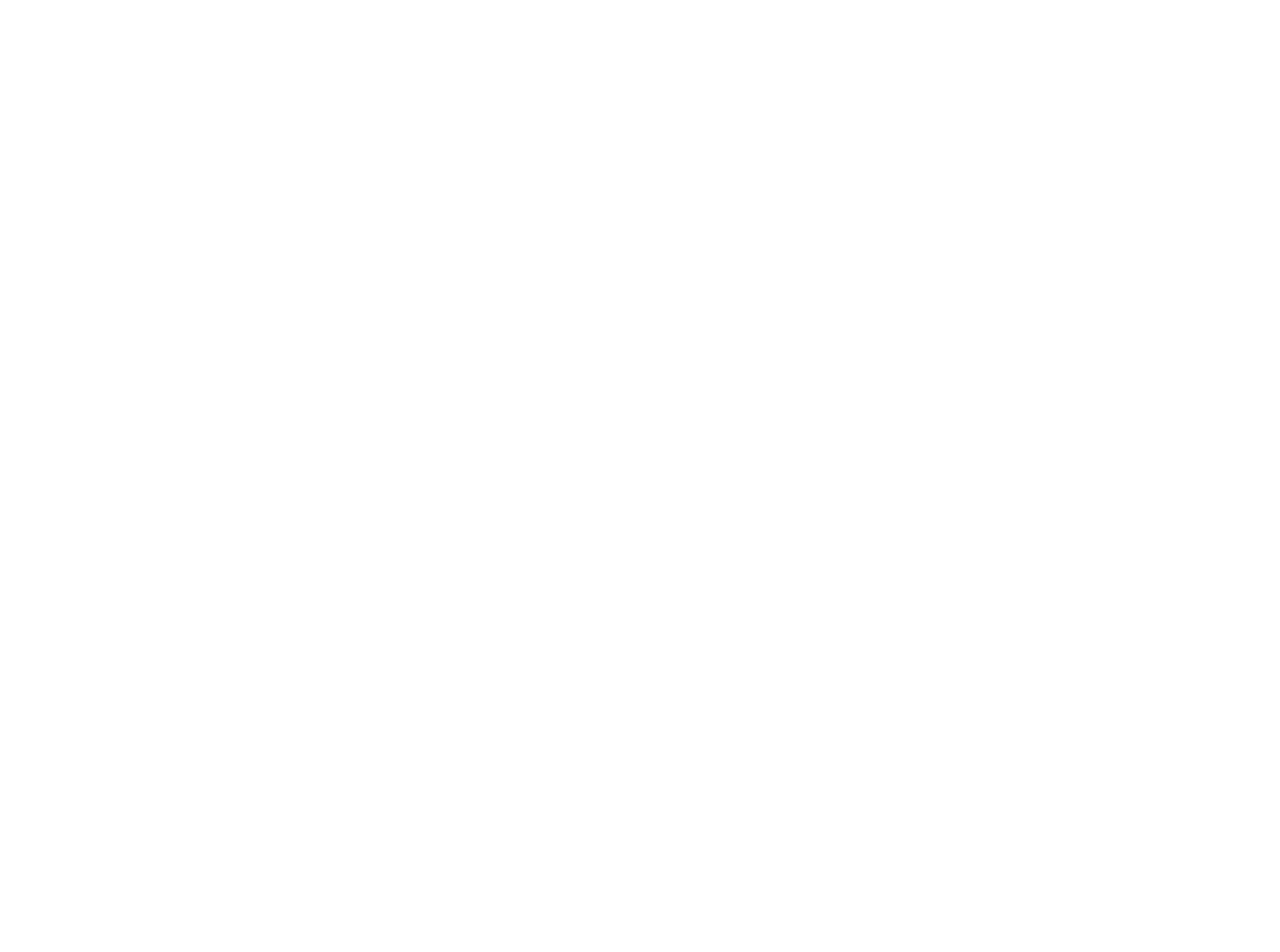
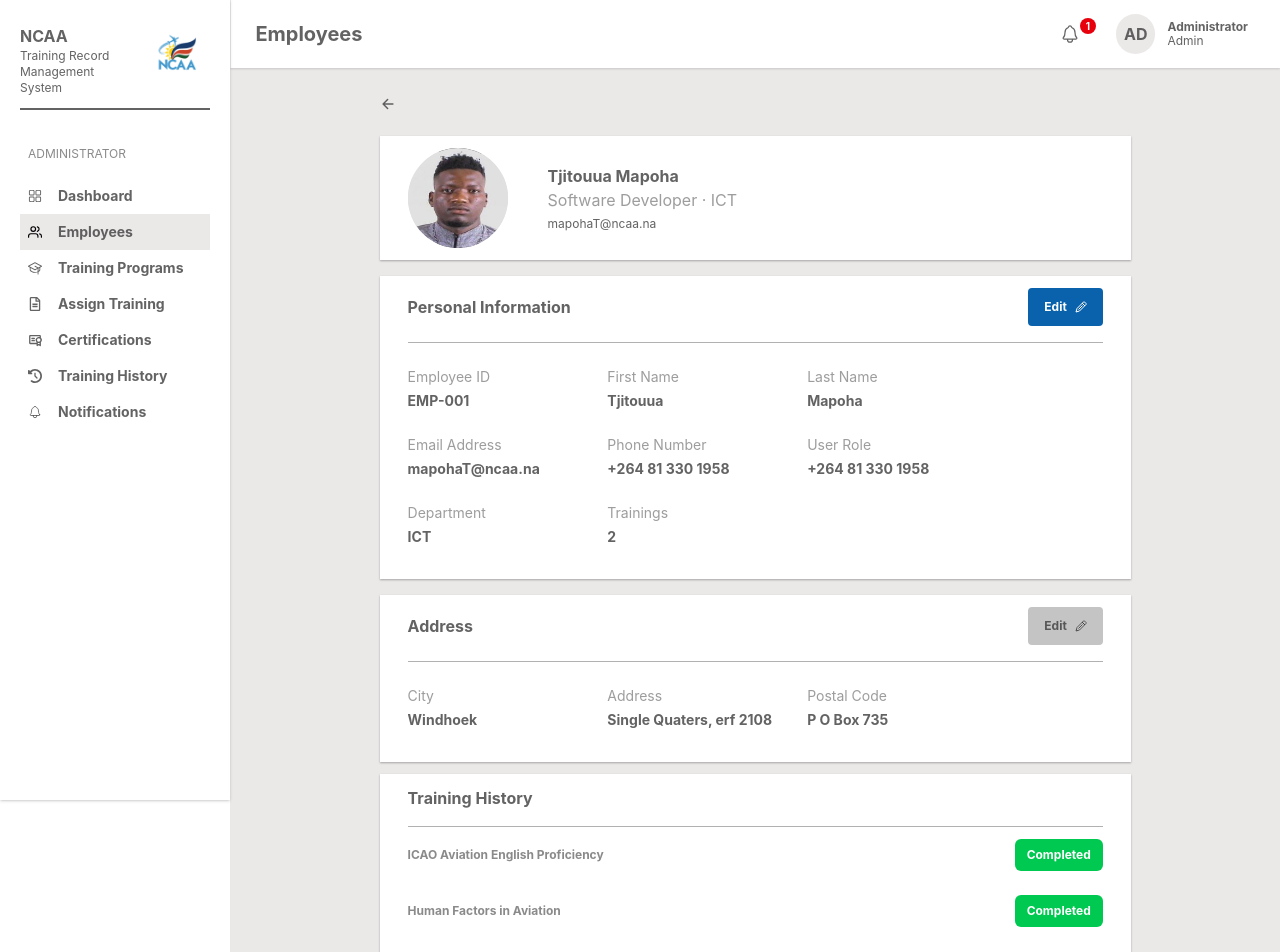
Before and after one commit to Tjitouua/ncaa, a React (Vite) app: page /admin/employees/employee_details in a window 1280 px wide. Before the commit this address had no page. Shown: the top 952 px of the page. Before the commit the page ends 800 px from the top, so only its background shows below. Built offline with nearby package versions, Linux system fonts and the light colour scheme.

Commit message:
Started with the employee details page

```diff
--- a/src/App.tsx
+++ b/src/App.tsx
@@ -10,6 +10,7 @@
 import TrainingHistory from './pages/administrator/TrainingHistory'
 import Notifications from './pages/administrator/Notifications'
 import EmployeeAdd from './pages/administrator/EmployeeAdd'
+import EmployeeDetails from './pages/administrator/EmployeeDetails'
 
 
 function App() {
@@ -20,6 +21,7 @@
           <Route path="/admin/dashboard" element={<Dashboard />} />
           <Route path="/admin/employees" element={<Employees />} />
           <Route path="/admin/employees/employee_add" element={<EmployeeAdd />} />
+          <Route path="/admin/employees/employee_details" element={<EmployeeDetails />} />
           <Route path="/admin/training_programs" element={<Programs />} />
           <Route path="/admin/assign_training" element={<Assign />} />
           <Route path="/admin/certifications" element={<Certifications />} />
--- /dev/null
+++ b/src/pages/administrator/EmployeeDetails.tsx
@@ -0,0 +1,140 @@
+import { useNavigate } from "react-router-dom";
+import Menu from "./components/Menu";
+import TopMenu from "./components/TopMenu";
+import { useState } from "react";
+import { IoArrowBack } from "react-icons/io5";
+import PrimaryButt from "../../ui/PrimaryButt";
+import { GrEdit } from "react-icons/gr";
+import DetailsInput from "./ui/DetailsInput";
+import SecondaryButt from "../../ui/SecondaryButt";
+
+
+
+
+const EmployeeDetails = () => {
+
+   const [showMenu, setShowMenu] = useState(false);
+
+   const navigate = useNavigate();
+
+   const training = [
+     {
+       name: "ICAO Aviation English Proficiency",
+       state: "Completed"
+     },
+     {
+        name: "Human Factors in Aviation",
+        state: "Completed"
+      },
+   ];
+
+
+   const employee = {
+      employeeId: "EMP-001",
+      firstName: "Tjitouua",
+      lastName: "Mapoha",
+      email: "mapohaT@ncaa.na",
+      phone: "+264 81 330 1958",
+      role: "Software Developer",
+      department: "ICT",
+      trainings: 2,
+      city: "Windhoek",
+      address: "Single Quaters, erf 2108",
+      postalCode: "P O Box 735"
+   };
+
+
+    return (
+       <div className="w-full min-h-screen flex">
+          <Menu showMenu={showMenu} setShowMenu={setShowMenu} />
+          <div className="w-full xl:w-[82%] min-h-screen text-secondary/80 bg-secondaryy">
+             <TopMenu setShowMenu={setShowMenu} title="Employees" />
+
+             <div className="w-full min-h-screen items-center flex flex-col gap-3 px-2 md:px-6 py-4">
+                {/* <div className="w-full"><label onClick={() => navigate("/admin/employees")}><IoArrowBack className="cursor-pointer hover:text-primary" /></label></div> */}
+                {/* Employee Profile Div  */}
+                <div className="w-3/4 min-h-screen flex flex-col gap-4 py-3">
+                <div className="w-full mb-2"><label onClick={() => navigate("/admin/employees")}><IoArrowBack className="cursor-pointer hover:text-primary" /></label></div>
+
+                    {/* Top Part  */}
+                    <div className="w-full py-3 px-7 flex gap-8 bg-white shadow-xs shadow-black/30  items-center">
+                         <div className="rounded-full w-25 h-25 bg-[url('/images/spillo.jpg')] bg-center bg-cover"><img src="/images/spillo.jpg" className="w-full rounded-full h-full" /></div>
+                         <div className="p-2 flex flex-col gap-1">
+                             <label className="font-bold">Tjitouua Mapoha</label>
+                             <label className="text-secondary/50 -mt-1">Software Developer · ICT</label>
+                             <label className="text-xs">mapohaT@ncaa.na</label>
+                         </div>
+                    </div>
+
+                  {/* <div className="grid items-start grid-cols-1 md:grid-cols-2 gap-5"> */}
+                    {/* Personal Information  */}
+                    <div className="py-3 pb-1 px-7 bg-white shadow-xs shadow-black/30 ">
+                        <div className="flex items-center justify-between pb-4 border-b border-secondary/40">
+                           <label className="font-bold">Personal Information</label>
+                           <PrimaryButt>Edit <GrEdit /></PrimaryButt>
+                        </div>
+                        <div className="w-full py-2">
+                           <div className="w-5/6 py-4 grid grid-cols-1 sm:grid-cols-2 md:grid-cols-3 gap-5">
+                              <DetailsInput label="Employee ID" value={employee.employeeId}/>
+                              <DetailsInput label="First Name" value={employee.firstName}/>
+                              <DetailsInput label="Last Name" value={employee.lastName}/>
+                              <DetailsInput label="Email Address" value={employee.email}/>
+                              <DetailsInput label="Phone Number" value={employee.phone}/>
+                              <DetailsInput label="User Role" value={employee.phone}/>
+                              <DetailsInput label="Department" value={employee.department}/>
+                              <DetailsInput label="Trainings" value={employee.trainings}/>
+                           </div>
+                        </div>
+                    </div>
+
+                    <div className="flex flex-col gap-3">
+                    {/* Address  */}
+                    <div className="py-3 pb-1 px-7 bg-white shadow-xs shadow-black/30 ">
+                        <div className="flex items-center justify-between pb-4 border-b border-secondary/40">
+                           <label className="font-bold">Address</label>
+                           <SecondaryButt className="!bg-secondary/30">Edit <GrEdit /></SecondaryButt>
+                        </div>
+                        <div className="w-full py-2">
+                           <div className="w-5/6 py-4 grid grid-cols-1 sm:grid-cols-2 md:grid-cols-3 gap-5">
+                              <DetailsInput label="City" value={employee.city}/>
+                              <DetailsInput label="Address" value={employee.address}/>
+                              <DetailsInput label="Postal Code" value={employee.postalCode}/>
+                           </div>
+                        </div>
+                    </div>
+                    {/* Training History  */}
+                    <div className="w-full py-3 pb-5 px-7 bg-white shadow-xs shadow-black/30 ">
+                        <div className="flex items-center justify-between pb-4 border-b border-secondary/40">
+                           <label className="font-bold">Training History</label>
+                           {/* <SecondaryButt className="!bg-secondary/30">Edit <GrEdit /></SecondaryButt> */}
+                        </div>
+                        <div className="w-full flex flex-col gap-2 py-1">
+                            {training.map((training, index) => (
+                            <div key={index} className="w-full text-secondary/60 py-2 flex items-center justify-between">
+                                <label className="text-xs font-bold">{training.name}</label>
+                                <div className="py-2 flex items-center justify-center px-3 bg-green-500 text-white font-bold rounded-md">
+                                    <label className="text-xs">{training.state}</label>
+                                </div>
+                            </div>
+                            ))}
+                        </div>
+                    </div>
+                   {/* </div> */}
+                  </div>
+                </div>
+
+             </div>
+
+
+          </div>
+       </div>
+    );
+}
+
+export default EmployeeDetails;
+
+
+
+
+{/* <img src="/images/spillo.jpg" className="w-full h-full" />  */}
+// shadow-xs shadow-black/30
--- a/src/pages/administrator/components/EmployeesPart.tsx
+++ b/src/pages/administrator/components/EmployeesPart.tsx
@@ -134,7 +134,9 @@
                              <td className="px-3 py-2">{employee.email}</td>
                              <td className="px-3 py-2">{employee.department}</td>
                              <td className="px-3 py-2">{employee.position}</td>
-                             <td className="px-3 py-2"><button className="flex items-center gap-2 font-bold
+                             <td className="px-3 py-2"><button
+                                                        onClick={() => navigate("/admin/employees/employee_details")}
+                                                        className="flex items-center gap-2 font-bold
                                                         rounded-sm py-2 px-3 cursor-pointer hover:text-white hover:bg-primary"><FiEye /> View</button></td>
                           </tr>
                          ))}
--- /dev/null
+++ b/src/pages/administrator/ui/DetailsInput.tsx
@@ -0,0 +1,20 @@
+import type React from "react";
+
+
+interface Props {
+    label: string;
+    value?: string;
+}
+
+
+
+const DetailsInput: React.FC<Props> = ({ label, value }) => {
+    return (
+        <div className="flex flex-col text-sm">
+           <label className="text-secondary/50">{label}</label>
+           <input value={value} className="w-full py-1 font-bold rounded-md focus:py-2 focus:px-3 focus:mt-2 focus:outline-secondary/30" placeholder="e.g. John Doe" type="text" />
+        </div>
+    );
+}
+
+export default DetailsInput;
--- a/src/ui/SecondaryButt.tsx
+++ b/src/ui/SecondaryButt.tsx
@@ -5,16 +5,17 @@
 
 interface Props {
     children: ReactNode;
+    className?: string;
 }
 
 
 
 
-const SecondaryButt: React.FC<Props> = ({ children }) => {
+const SecondaryButt: React.FC<Props> = ({ children, className }) => {
     return (
-        <button className="cursor-pointer py-[11px] px-4 rounded-sm
+        <button className={`cursor-pointer py-[11px] px-4 rounded-sm
          bg-white flex gap-2 items-center hover:bg-primary/70
-         text-xs font-bold hover:bg-secondary/20">
+         text-xs font-bold hover:bg-secondary/20 ${className}`}>
             {children}
         </button>
     )
```
Also changed, not shown: public/images/spillo.jpg (added).
